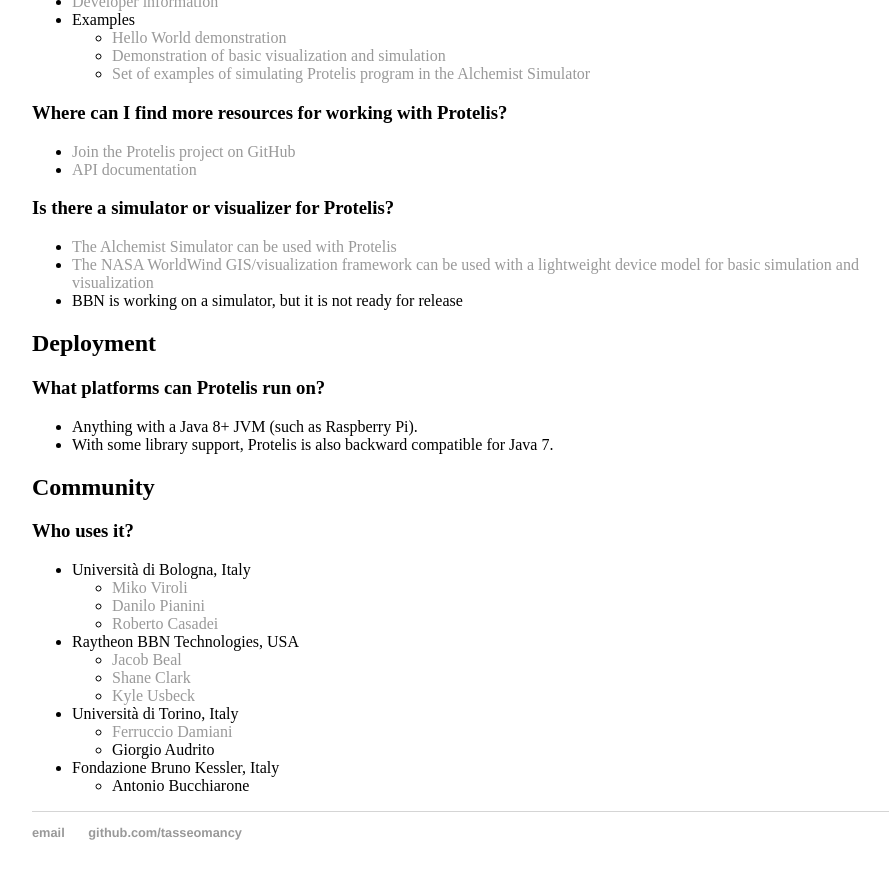
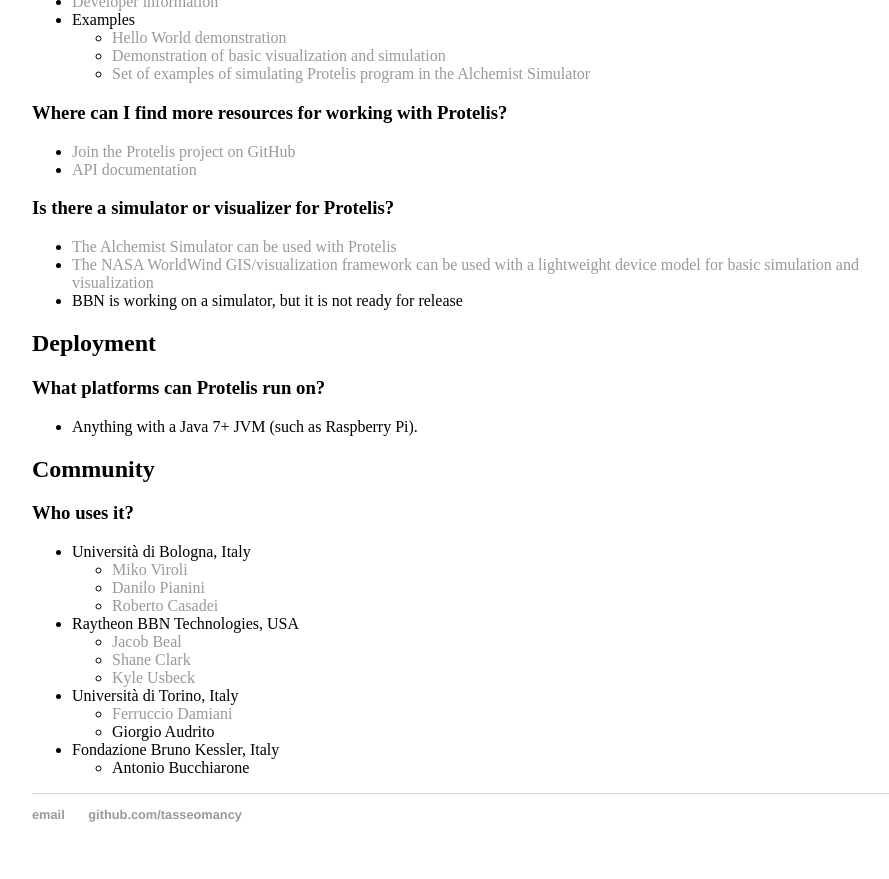
Before and after one commit to tasseomancy/tasseomancy.github.io, a Jekyll site: the page built from _posts/2018-01-31-toc-faqs.md, in a window 1280 px wide and 900 px high, scrolled down 1957 px. Shown: the top 879 px of the window, without its empty margins (160-1049 px from the left). Built offline with Jekyll 4.4.1, drawn with Linux system fonts in a browser that asks for light colours.

Commit message:
Update 2018-01-31-toc-faqs.md

```diff
--- a/_posts/2018-01-31-toc-faqs.md
+++ b/_posts/2018-01-31-toc-faqs.md
@@ -76,8 +76,7 @@
 
 ### What platforms can Protelis run on?
 
-* Anything with a Java 8+ JVM (such as Raspberry Pi).
-* With some library support, Protelis is also backward compatible for Java 7.
+* Anything with a Java 7+ JVM (such as Raspberry Pi).
 
 ## Community
 
```
